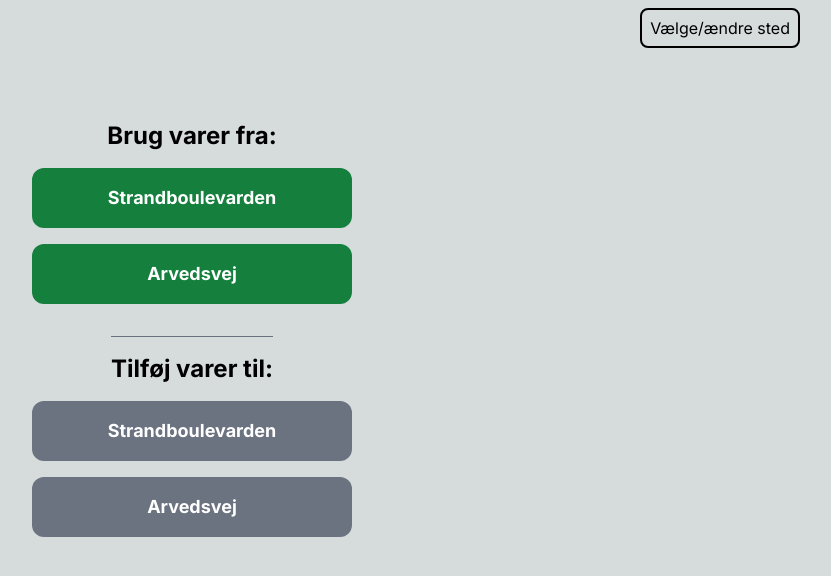
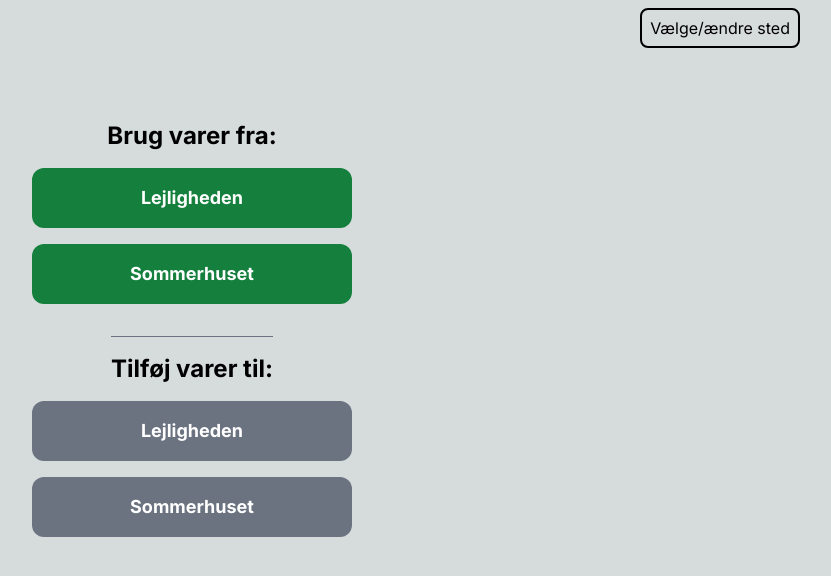
Before and after one commit to carstenjlund/inthefreezer, a Next.js app: page / in a window 1280 px wide. Shown: the top 576 px of the page, without its empty margins (448-1279 px from the left). Built offline with nearby package versions, Linux system fonts and the light colour scheme.

Commit message:
updated db and ui locations

```diff
--- a/src/actions.js
+++ b/src/actions.js
@@ -9,6 +9,7 @@ export const getItems = async function (location) {
     include: { location: { select: { place: true } } },
     orderBy: { name: "asc" },
   });
+  console.log(items);
   return items;
 };
 
--- a/src/app/items/[location]/page.js
+++ b/src/app/items/[location]/page.js
@@ -5,7 +5,7 @@ export default async function LocationPage({ params }) {
 
   return (
     <>
-      <h1 className="font-bold text-2xl mb-4">Varer på {params.location}</h1>
+      <h1 className="font-bold text-2xl mb-4">Varer i {params.location}</h1>
       <ul className="space-y-4">
         {items.map((item) => (
           <li
--- a/src/app/page.js
+++ b/src/app/page.js
@@ -6,18 +6,18 @@ export default function Home() {
 
       <article className="mb-2">
         <Link
-          href={"items/Strandboulevarden"}
+          href={"items/lejligheden"}
           className="font-bold text-lg mb-2 min-w-80 py-4 bg-green-700 text-white text-center block rounded-xl"
         >
-          Strandboulevarden
+          Lejligheden
         </Link>
       </article>
       <article className="mb-2">
         <Link
-          href={"items/Arvedsvej"}
+          href={"items/sommerhuset"}
           className="font-bold text-lg mb-2 min-w-80 py-4 bg-green-700 text-white text-center block rounded-xl"
         >
-          Arvedsvej
+          Sommerhuset
         </Link>
       </article>
       <h1 className="font-bold text-2xl my-4 pt-4 border-t border-gray-500">
@@ -25,18 +25,18 @@ export default function Home() {
       </h1>
       <article className="mb-2">
         <Link
-          href={"add/Strandboulevarden"}
+          href={"add/lejligheden"}
           className="font-bold text-lg mb-2 min-w-80 py-4 bg-gray-500 text-white text-center block rounded-xl"
         >
-          Strandboulevarden
+          Lejligheden
         </Link>
       </article>
       <article className="mb-2">
         <Link
-          href={"add/Arvedsvej"}
+          href={"add/sommerhuset"}
           className="font-bold text-lg mb-2 min-w-80 py-4 bg-gray-500 text-white text-center block rounded-xl"
         >
-          Arvedsvej
+          Sommerhuset
         </Link>
       </article>
     </div>
```
Also changed, not shown: 1 other file (tests, documents, lock files or other folders).
